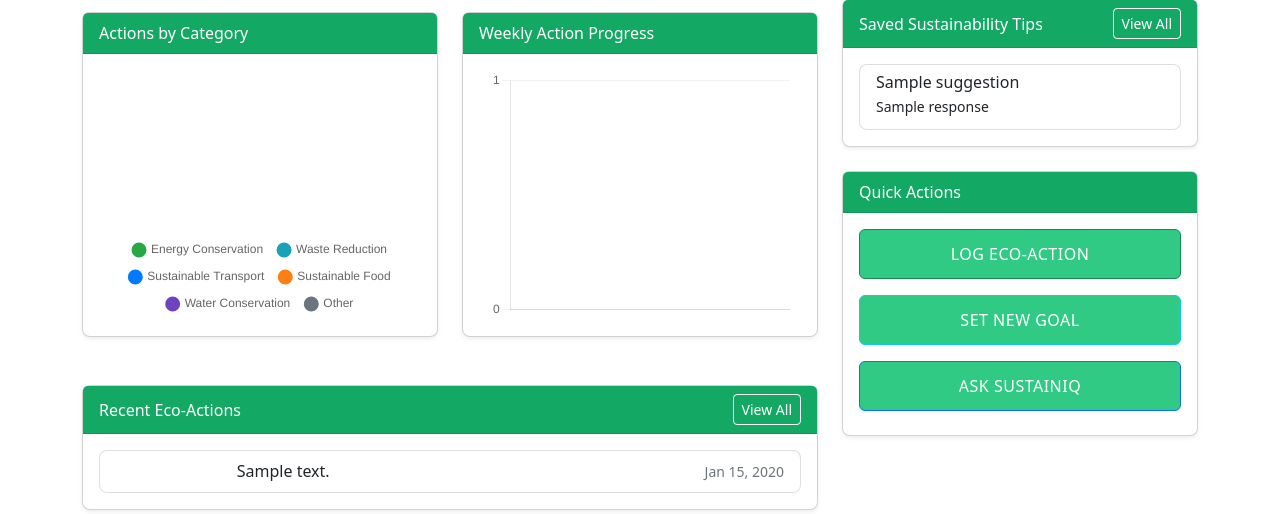
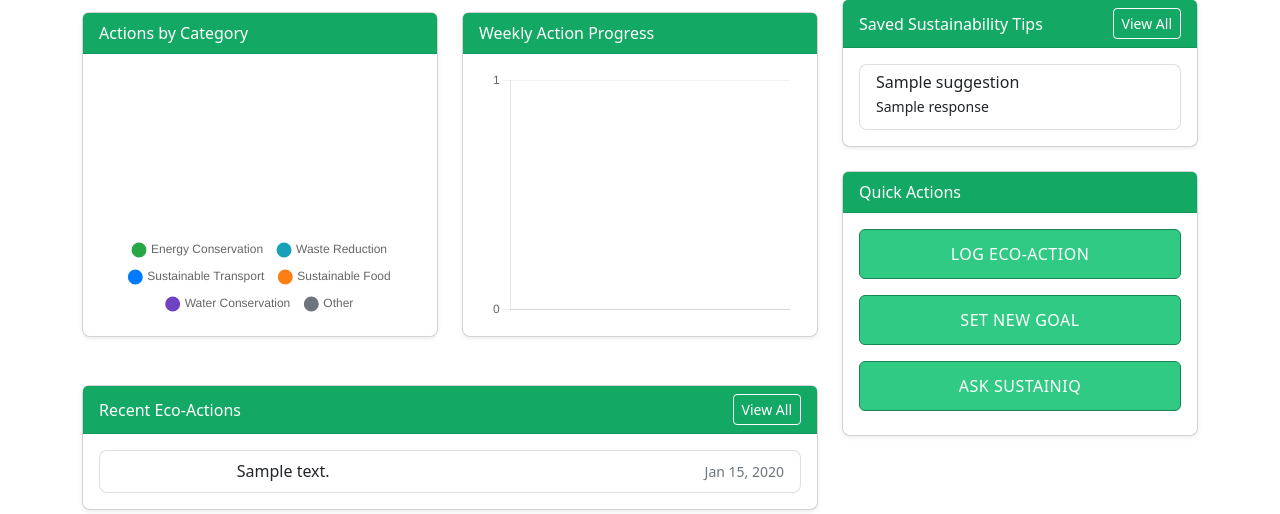
Before and after one commit to smithimah09/SustainIQ, a Python web app: template app/templates/dashboard/home.html in a window 1280 px wide. Shown: the part 298-812 px from the top of the page. Run offline with Jinja, Linux system fonts and the light colour scheme; the template is opened without the code that fills it: most values are stand-ins (such as "Sample title", 1, 10 or a date in 2020).

Commit message:
changed hover

```diff
--- a/app/templates/dashboard/home.html
+++ b/app/templates/dashboard/home.html
@@ -151,8 +151,8 @@
       <div class="card-body">
         <div class="d-grid gap-2">
           <a href="{{ url_for('tracker.log_action') }}" class="btn btn-success customtwo">Log Eco-Action</a>
-          <a href="{{ url_for('tracker.set_goal') }}"    class="btn btn-info customtwo">Set New Goal</a>
-          <a href="{{ url_for('ai.ask_question') }}"    class="btn btn-primary customtwo">Ask SustainIQ</a>
+          <a href="{{ url_for('tracker.set_goal') }}"    class="btn btn-success customtwo">Set New Goal</a>
+          <a href="{{ url_for('ai.ask_question') }}"    class="btn btn-success customtwo">Ask SustainIQ</a>
         </div>
       </div>
     </div>
```
